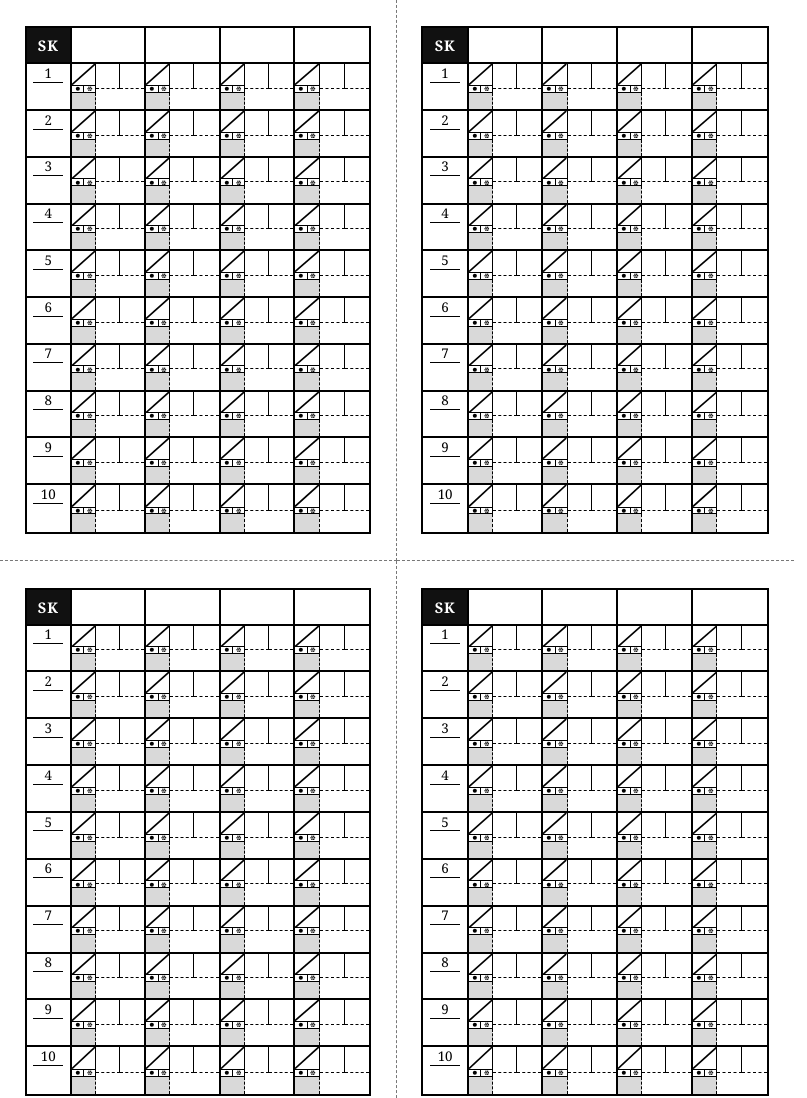
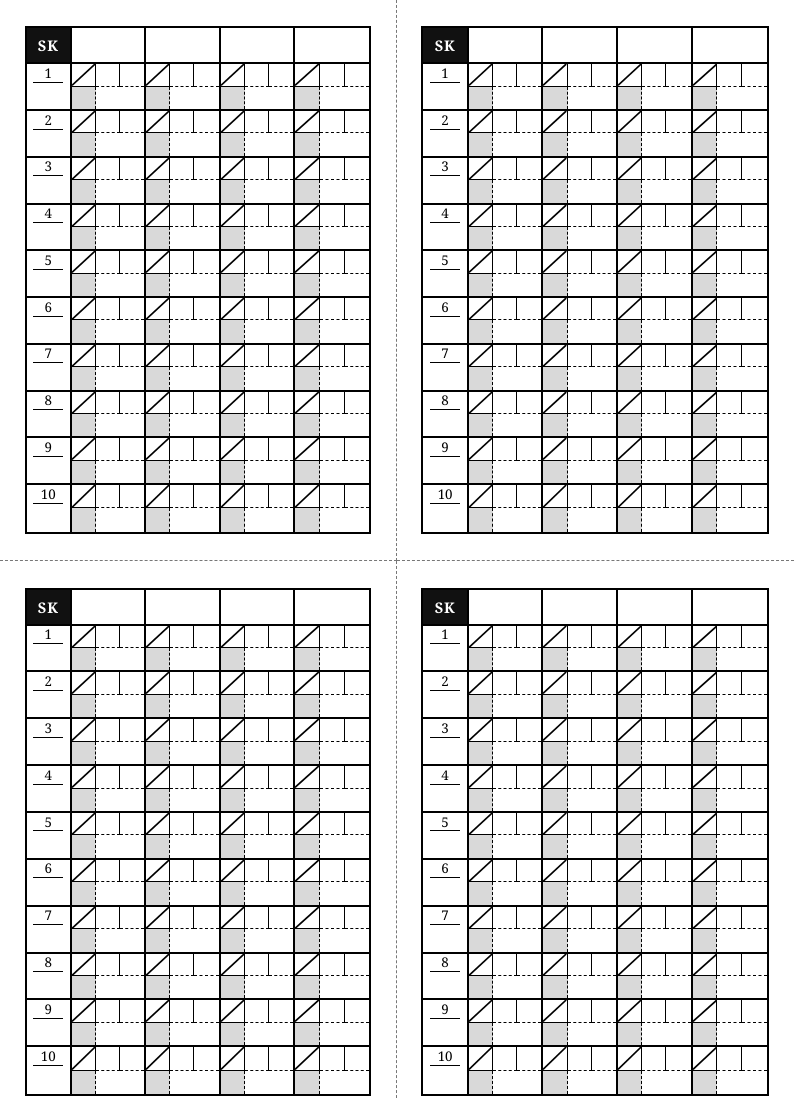
Before and after one commit to Yonizzer/skull-king-scores, a plain HTML site: page planche-src.html in a window 1280 px wide. Shown: the top 1098 px of the page, without its empty margins (0-807 px from the left). Drawn offline with Linux system fonts and the light colour scheme.

Commit message:
Planche : bande de petits symboles retirée, cases plus grandes

```diff
--- a/planche-src.html
+++ b/planche-src.html
@@ -19,17 +19,13 @@ body { font-family: Georgia, "Times New Roman", serif; color: #000; -webkit-prin
 .corner { background: #111; color: #fff; display: grid; place-items: center; font-size: 11pt; font-weight: bold; letter-spacing: .05em; }
 .rn { display: flex; flex-direction: column; align-items: center; padding-top: 0.7mm; font-size: 10pt; line-height: 1; }
 .rn::after { content: ""; width: 8mm; border-top: 0.25mm solid #000; margin-top: 0.4mm; }
-.cell { display: grid; grid-template-columns: 1fr 1fr 1fr; grid-template-rows: 46% 2.1mm 1fr; }
-.bid { grid-area: 1 / 1; position: relative; border-right: 0.45mm solid #000; }
+.cell { display: grid; grid-template-columns: 1fr 1fr 1fr; grid-template-rows: 1fr 1fr; }
+.bid { grid-area: 1 / 1; position: relative; border-right: 0.45mm solid #000; border-bottom: 0.45mm solid #000; }
 .bid svg { position: absolute; inset: 0; width: 100%; height: 100%; }
-.marks { grid-area: 2 / 1; display: grid; grid-template-columns: 1fr 1fr; border-top: 0.45mm solid #000; border-bottom: 0.45mm solid #000; border-right: 0.45mm solid #000; }
-.marks i { display: grid; place-items: center; }
-.marks i + i { border-left: 0.45mm solid #000; }
-.marks svg { width: 1.5mm; height: 1.5mm; }
-.shade { grid-area: 3 / 1; background: #d9d9d9; border-right: 0.4mm dashed #000; }
-.pts { grid-area: 1 / 2 / 3 / 3; border-right: 0.45mm solid #000; border-bottom: 0.4mm dashed #000; margin-bottom: 1.05mm; }
-.bon { grid-area: 1 / 3 / 3 / 4; border-bottom: 0.4mm dashed #000; margin-bottom: 1.05mm; }
-.tot { grid-area: 2 / 2 / 4 / 4; margin-top: 1.05mm; }
+.shade { grid-area: 2 / 1; background: #d9d9d9; border-right: 0.4mm dashed #000; }
+.pts { grid-area: 1 / 2; border-right: 0.45mm solid #000; border-bottom: 0.4mm dashed #000; }
+.bon { grid-area: 1 / 3; border-bottom: 0.4mm dashed #000; }
+.tot { grid-area: 2 / 2 / 3 / 4; }
 </style>
 </head>
 <body>
@@ -37,11 +33,7 @@ body { font-family: Georgia, "Times New Roman", serif; color: #000; -webkit-prin
 <script>
 function sheet() {
   const diag = '<svg viewBox="0 0 10 10" preserveAspectRatio="none"><line x1="0" y1="10" x2="10" y2="0" stroke="#000" stroke-width="0.45mm" vector-effect="non-scaling-stroke"/></svg>';
-  const dot = '<svg viewBox="0 0 10 10"><circle cx="5" cy="5" r="3.6"/></svg>';
-  let fl = '<svg viewBox="0 0 10 10"><circle cx="5" cy="5" r="1.3"/>';
-  for (let k = 0; k < 6; k++) fl += '<circle cx="' + (5 + 3.1 * Math.cos(k * Math.PI / 3)).toFixed(2) + '" cy="' + (5 + 3.1 * Math.sin(k * Math.PI / 3)).toFixed(2) + '" r="1.3"/>';
-  fl += '</svg>';
-  const cell = '<div class="cell"><div class="bid">' + diag + '</div><div class="marks"><i>' + dot + '</i><i>' + fl + '</i></div><div class="shade"></div><div class="pts"></div><div class="bon"></div><div class="tot"></div></div>';
+  const cell = '<div class="cell"><div class="bid">' + diag + '</div><div class="shade"></div><div class="pts"></div><div class="bon"></div><div class="tot"></div></div>';
   let g = '<div class="corner">SK</div><div></div><div></div><div></div><div></div>';
   for (let r = 1; r <= 10; r++) g += '<div class="rn">' + r + '</div>' + cell.repeat(4);
   return '<div class="sheet"><div class="grid">' + g + '</div></div>';
```
Also changed, not shown: 1 other file.
